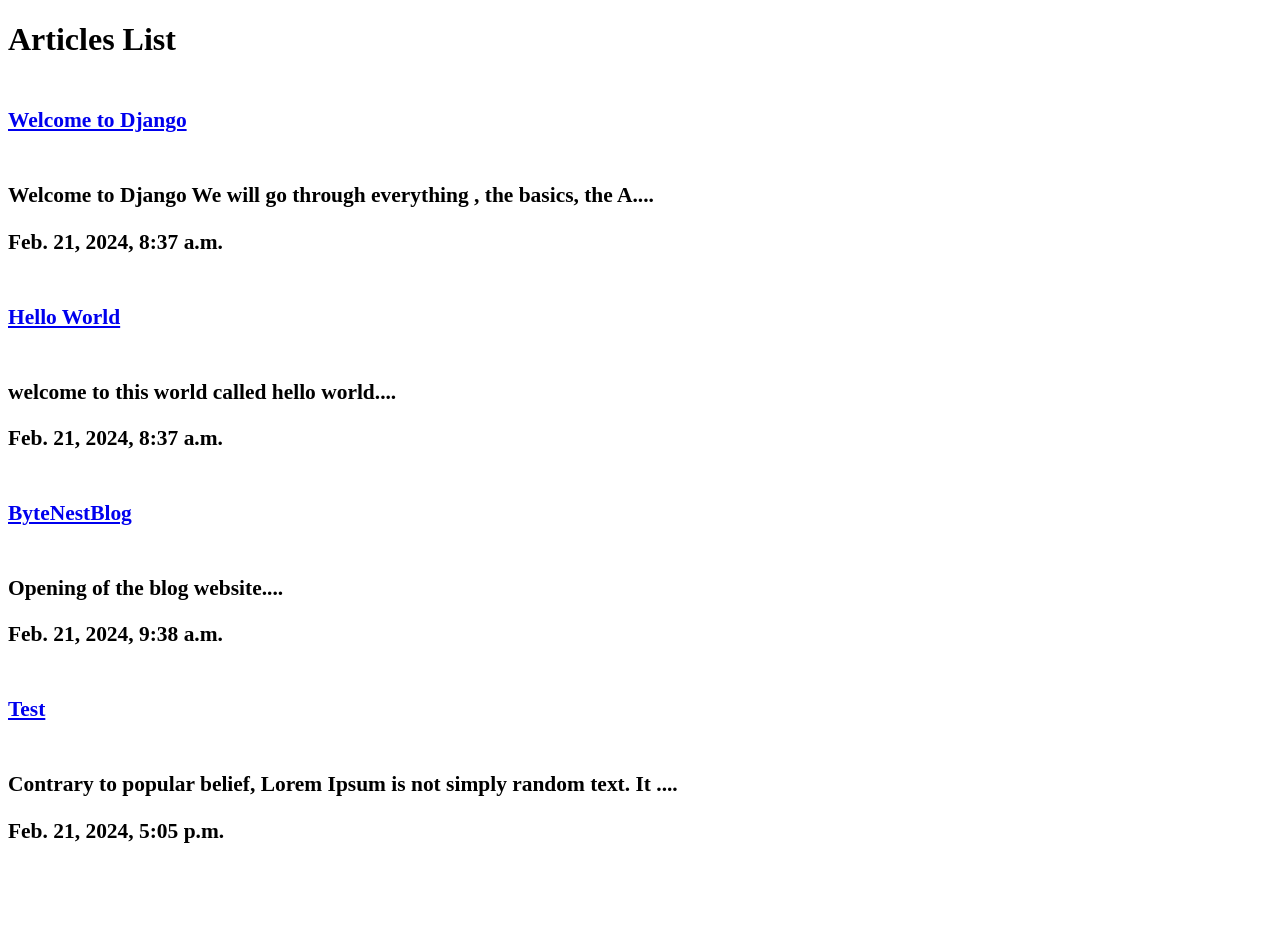
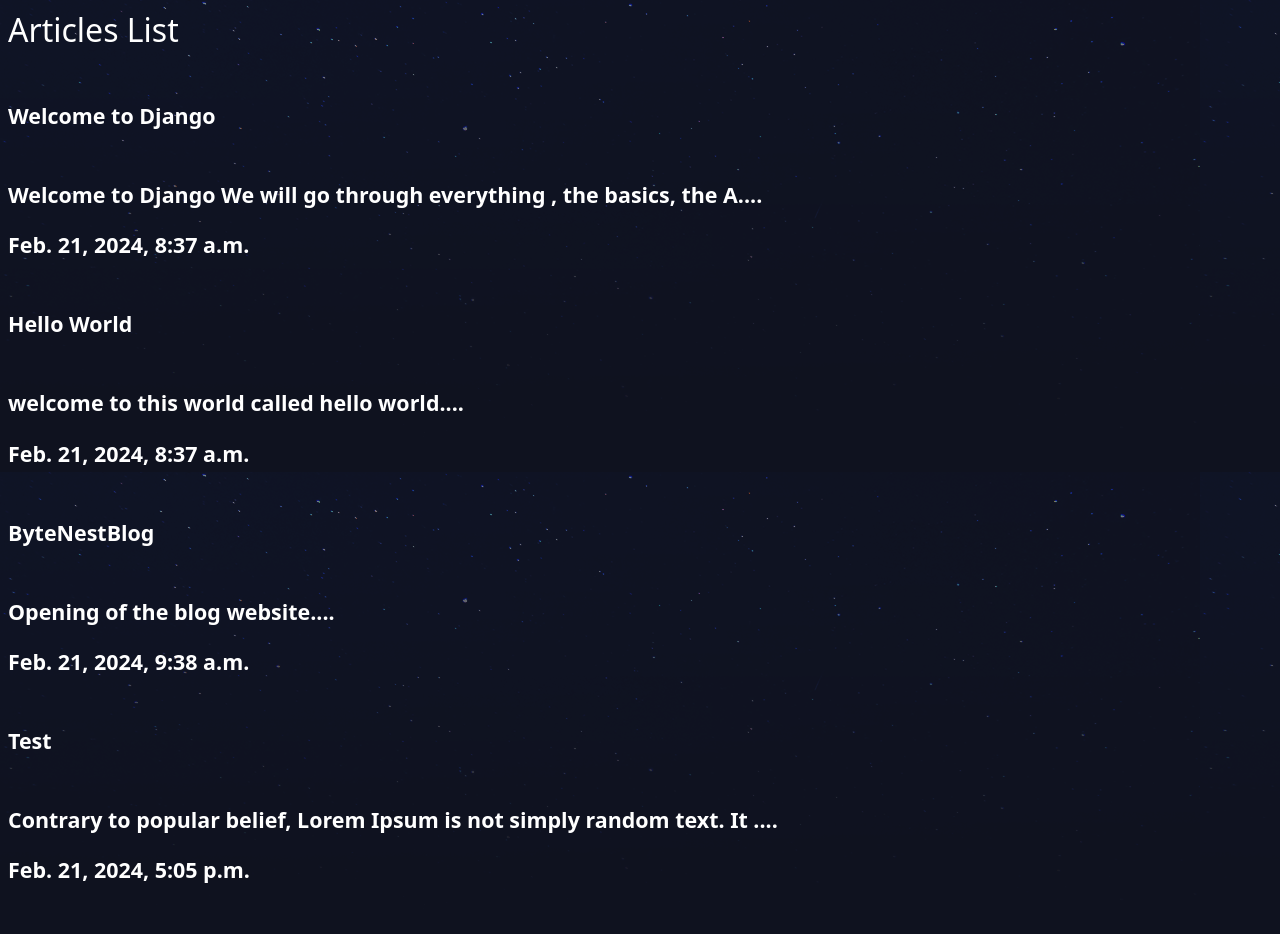
Before and after one commit to SajenTuladhar/Blog-website-django, a Django app: page /articles/ in a window 1280 px wide. Before the commit the page ends 843 px from the top, so only its background shows below. Run offline with Django 5.2, Linux system fonts and the light colour scheme; data comes from the database, SQL or seed files in the repository.

Commit message:
static files and images works

```diff
--- a/ByteNestBlog/settings.py
+++ b/ByteNestBlog/settings.py
@@ -11,6 +11,7 @@
 """
 
 from pathlib import Path
+import os
 
 # Build paths inside the project like this: BASE_DIR / 'subdir'.
 BASE_DIR = Path(__file__).resolve().parent.parent
@@ -118,6 +119,10 @@
 
 STATIC_URL = 'static/'
 
+STATICFILES_DIRS =(
+    os.path.join(BASE_DIR,'assets'),
+)
+
 # Default primary key field type
 # https://docs.djangoproject.com/en/5.0/ref/settings/#default-auto-field
 
--- a/ByteNestBlog/urls.py
+++ b/ByteNestBlog/urls.py
@@ -1,6 +1,7 @@
 from django.contrib import admin
 from django.urls import path, include
 from . import views
+from django.contrib.staticfiles.urls import staticfiles_urlpatterns #lets us append to the url pattern
 
 urlpatterns = [
     path('admin/', admin.site.urls),
@@ -8,3 +9,5 @@
     path('about/',views.about),
     path('',views.homepage),
 ]
+
+urlpatterns += staticfiles_urlpatterns()
--- a/articles/templates/articles/article_list.html
+++ b/articles/templates/articles/article_list.html
@@ -1,3 +1,5 @@
+{% load static %}
+
 <!DOCTYPE html>
 <html>
     <head>
@@ -6,7 +8,7 @@
         <title>Articles</title>
         <meta name="description" content="">
         <meta name="viewport" content="width=device-width, initial-scale=1">
-        <link rel="stylesheet" href="">
+        <link rel="stylesheet" href="{% static 'styles.css'%}">
     </head>
     <body>
        <h1>Articles List<h1>
--- /dev/null
+++ b/assets/styles.css
@@ -0,0 +1,22 @@
+body{
+    background-color: #0f121f;
+    background-image: url(stars.png); /*the pic is in the same dir so only placed name */
+    background-repeat: no repeat;
+    color: #fff;
+
+}
+
+body *{
+    font-family: system-ui, -apple-system, BlinkMacSystemFont, 'Segoe UI', Roboto, Oxygen, Ubuntu, Cantarell, 'Open Sans', 'Helvetica Neue', sans-serif;
+}
+
+h1,h2,h3,h4,h5{
+    font-weight: normal;
+    margin: 0;
+
+}
+
+a, a:hover,a:visited{
+    color: #fff;
+    text-decoration: none;
+}
```
Also changed, not shown: assets/stars.png (added).
